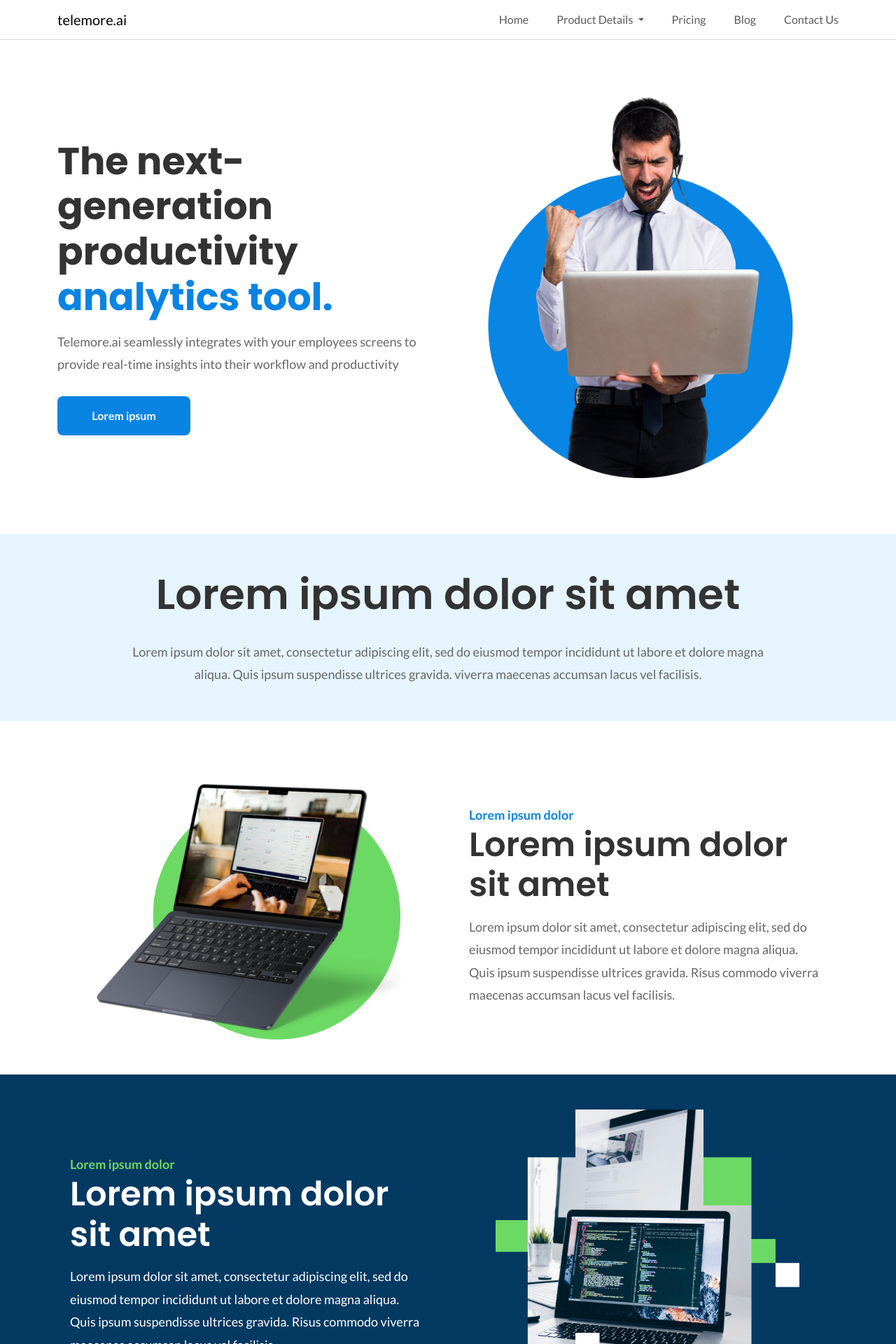
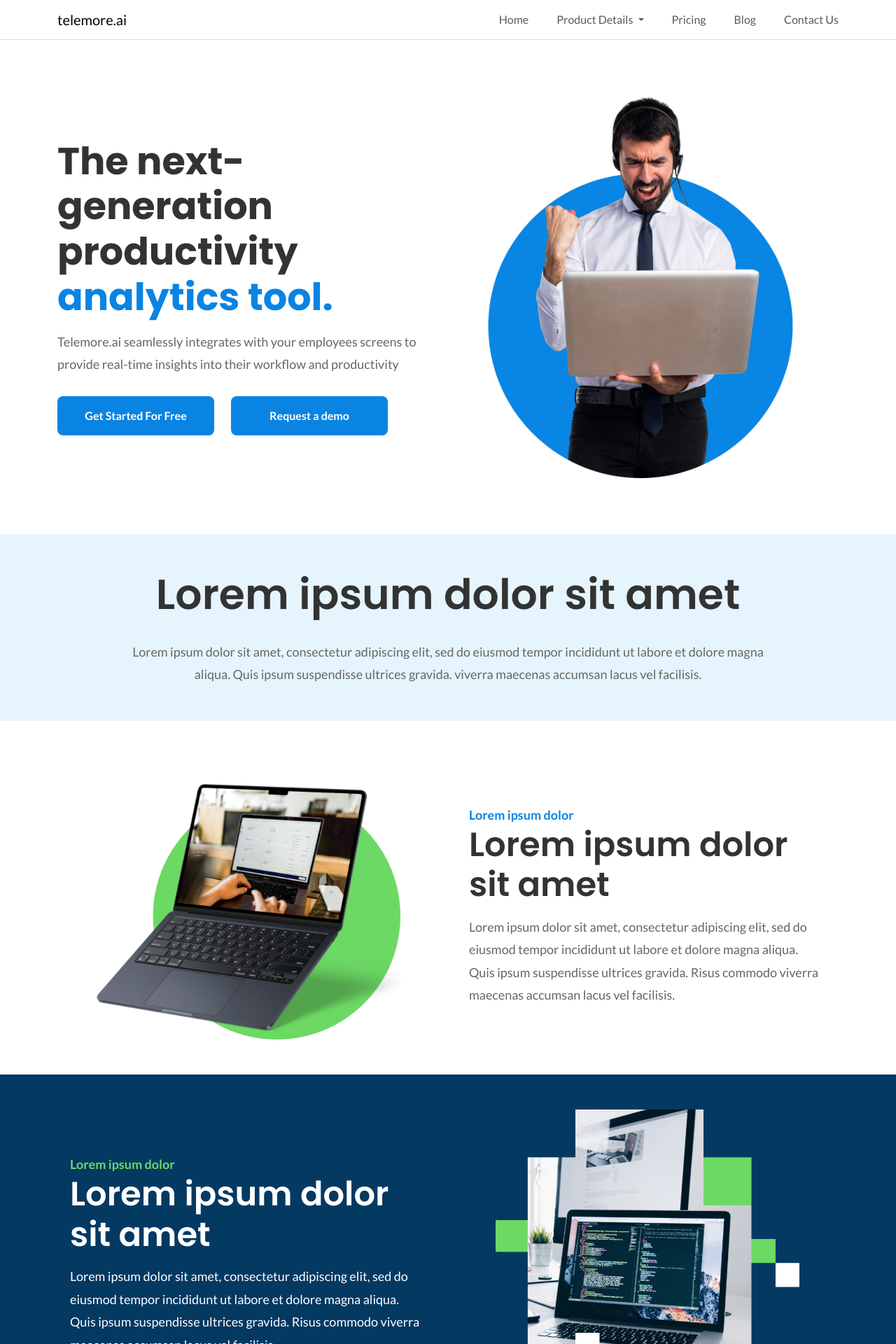
Before and after one commit to telemore/telemore.github.io, a Jekyll site: the page built from index.html, in a window 1280 px wide. Shown: the top 1920 px of the page at 70% size. Built offline with Jekyll 4.4.1, drawn with Linux system fonts in a browser that asks for light colours; nearby versions of some CDN libraries.

Commit message:
Updating intro button text

```diff
--- a/_data/site.yml
+++ b/_data/site.yml
@@ -42,8 +42,11 @@ intro-header-text: The next-generation productivity
 intro-colored-text: "analytics tool."
 intro-header-subtext: Telemore.ai seamlessly integrates with your employees screens to provide real-time insights into their workflow and productivity
 intro-image: /assets/image/hero-image.png
-intro-button-text1: Lorem ipsum
+intro-button-text1: Get Started For Free
 intro-button-link1:
+intro-button-text2: Request a demo
+intro-button-link2:
+
 
 service-header: Lorem ipsum dolor sit amet
 service-description: "Lorem ipsum dolor sit amet, consectetur adipiscing elit, sed do eiusmod tempor incididunt ut labore et dolore magna aliqua. Quis ipsum suspendisse ultrices gravida. viverra maecenas accumsan lacus vel facilisis."
--- a/_includes/home/cover.html
+++ b/_includes/home/cover.html
@@ -7,6 +7,7 @@
                 <div class="button-container">
                     <div class="button-wrapper">
                         <a href="{{ site.data.site.intro-button-text1 }}" class="intro-button demo-button">{{ site.data.site.intro-button-text1 }}</a>
+                        <a href="{{ site.data.site.intro-button-text2 }}" class="intro-button demo-button">{{ site.data.site.intro-button-text2 }}</a>
                     </div>
                 </div>
             </div>
--- a/_scss/home-page.scss
+++ b/_scss/home-page.scss
@@ -53,7 +53,7 @@
                     margin-top: 30px;
 
                     .button-wrapper{
-                        grid-column-gap: 1rem;
+                        grid-column-gap: 1.5rem;
                         grid-row-gap: 1rem;
                         align-items: center;
                         display: flex;
@@ -69,7 +69,7 @@
                             font-weight: 600;
                             line-height: 1.5;
                             max-height: 3.75rem;
-                            max-width: 11.875rem;
+                            max-width: 14rem;
                             padding: 1rem 2.375rem;
                             text-align: center;
                             width: 100%;
```
